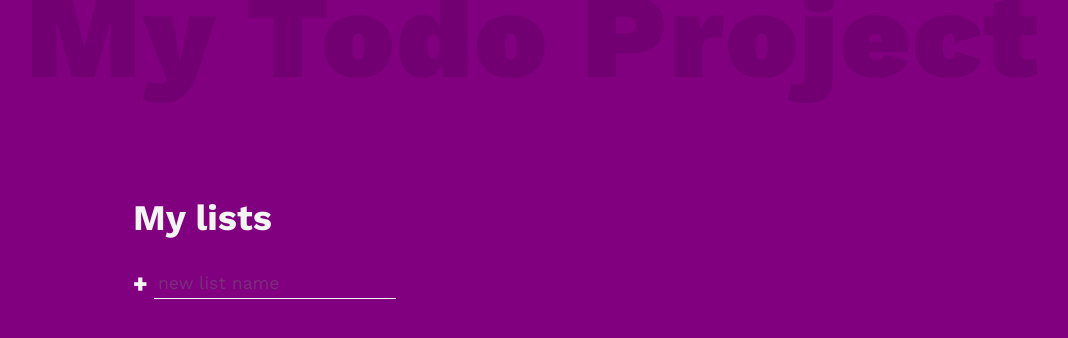
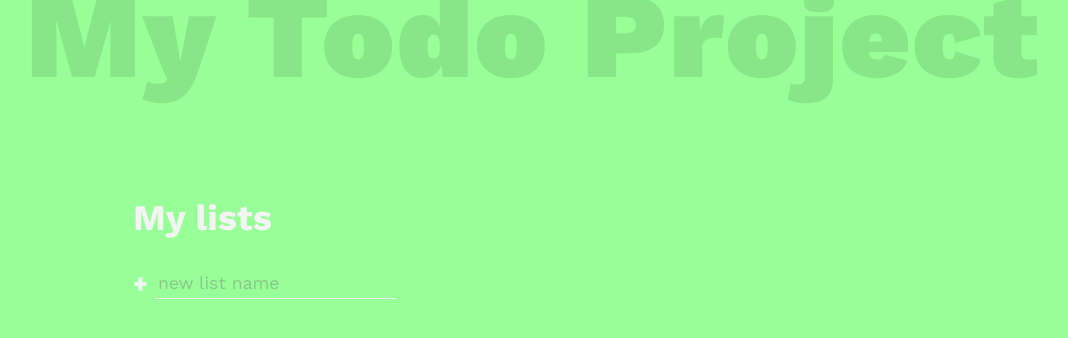
Before and after one commit to saikatdasjoydip/todo-js, a plain HTML site: page index.html in a window 1280 px wide. Shown: the whole page, without its empty margins (107-1175 px from the left). Drawn offline with nearby package versions, Linux system fonts and the light colour scheme.

Commit message:
Update style.css

```diff
--- a/style.css
+++ b/style.css
@@ -1,5 +1,5 @@
 :root {
-  --clr-primary: purple;
+  --clr-primary: #98ff98;
   --clr-light: #f4f4f4;
   --clr-dark: #333;
   --clr-warning: rgb(99, 36, 36);
```
